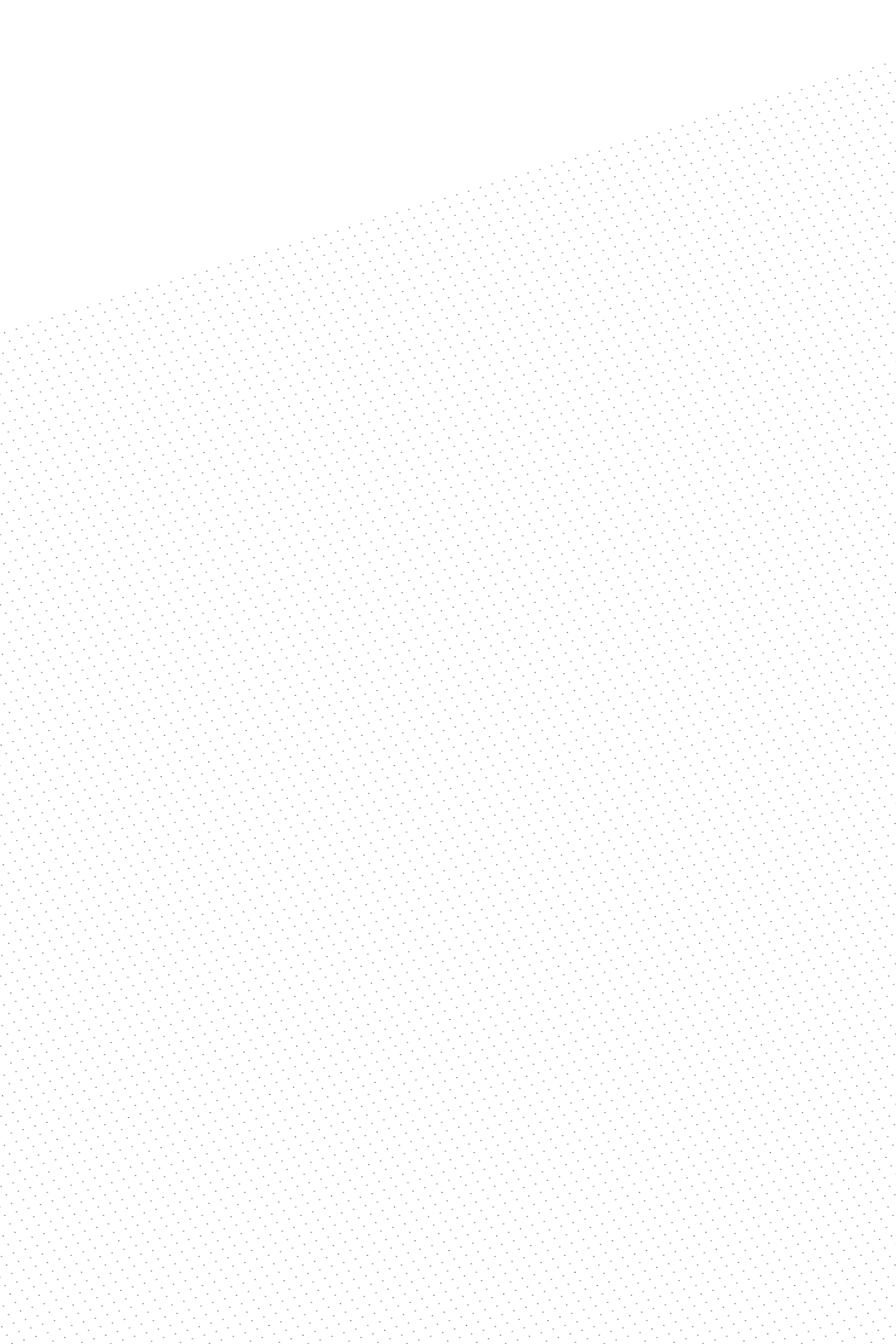
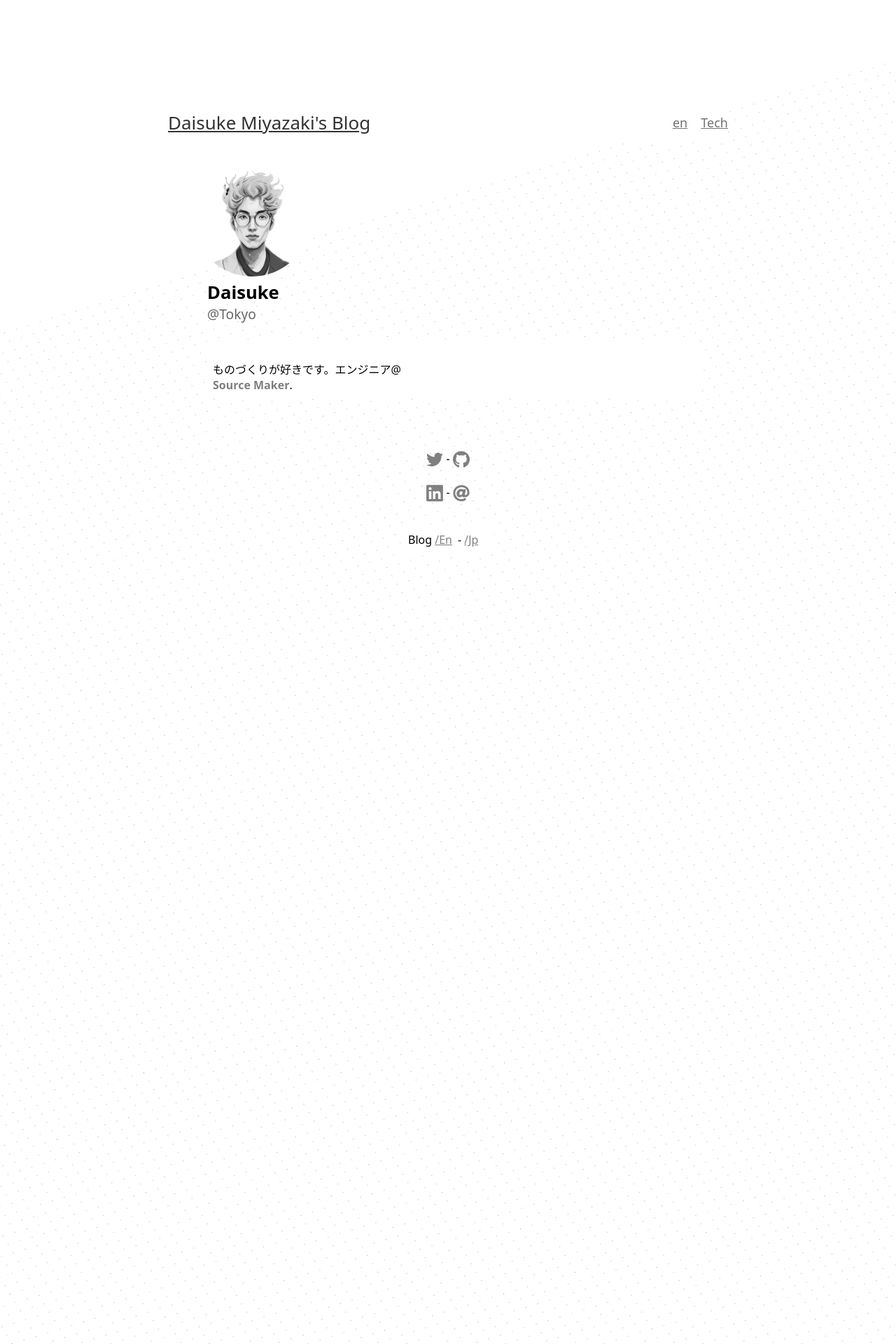
Before and after one commit to DaisukeMiyazaki/DaisukeMiyazaki.github.io, a Jekyll site: the page built from index.md, in a window 1280 px wide. Shown: the top 1920 px of the page at 70% size. Built offline with Jekyll 4.4.1, drawn with Linux system fonts in a browser that asks for light colours; some of the changed text lies outside the part shown.

Commit message:
feat: merge index and posts

```diff
--- a/_data/mixin.yml
+++ b/_data/mixin.yml
@@ -5,8 +5,10 @@
 # permalink: /blog/:year/:month/:day/:title
 permalink: pretty
 email: daisuke.miyazaki012@gmail.com
+jp:
+  description: ふと言葉のつぶてを綴り、投稿します。日本語と英語の両方で投稿します。しばし、技術的なネタを織り込んでいます。
+  intro: ものづくりが好きです。エンジニア@
+
 en:
-  description: ふと言葉のつぶてを綴り、投稿します。日本語と英語の両方で投稿します。しばし、技術的なネタを織り込んでいます。
-
-jp:
   description: I write posts at times, both in English and Japanese. Often topics are related to technologies.
+  intro: I like to build stuff. Engineer @
--- a/_includes/head.html
+++ b/_includes/head.html
@@ -20,6 +20,27 @@
     <link rel="shortcut icon" href="/assets/favicon.ico">
 
 
+
+    <!-- seo -->
+    <meta name="author" content="Daisuke Miyazaki" />
+    <meta
+        name="description"
+        content="Daisuke is an engineer based in Tokyo. This is his personal website."
+    />
+
+    <!-- open graph -->
+    <meta property="og:title" content="Daisuke (Daisuke Miyazaki)" />
+    <meta property="og:type" content="website" />
+    <meta property="og:image" content="https://mdaisuke.net/pics/avatar.jpg" />
+    <meta
+        property="og:description"
+        content="Daisuke is an engineer based in Tokyo. This is his personal website."
+    />
+    <meta property="og:url" content="https://mdaisuke.net" />
+    <meta property="og:locale" content="en_US" />
+    <meta property="og:site_name" content="Daisuke Miyazaki" />
+
+
     {% assign posts=site.posts | where:"lang-ref", page.lang-ref | sort: 'lang' %}
     {% if posts.size == 0 %}
     {% assign posts=site.pages | where:"lang-ref", page.lang-ref | sort: 'lang' %}
--- a/_layouts/index.html
+++ b/_layouts/index.html
@@ -1,42 +1,135 @@
----
-layout: default
----
+<!DOCTYPE html>
+<meta charset="utf-8" />
+<html lang="{{ page.lang }}">
+  {% include head.html %}
+
+  <body>
+    {% include header.html %}
+    <div class="page-content">
+      <div class="scroll-container">
+        <div class="section profile-section">
+          <div id="background"></div>
+
+          <section id="card">
+            <article>
+              <img
+                id="profile"
+                src="/assets/images/me_face.jpg"
+                alt="A picture of me."
+              />
+            </article>
+            <aside>
+              <h1>Daisuke</h1>
+              <h4>@Tokyo</h4>
+              <p>
+                {{ site.data.mixin.jp.intro }}
+                <a target="blank" href="https://www.source-maker.co.jp/"
+                  >Source Maker</a
+                >.
+              </p>
+            </aside>
+          </section>
+          <footer>
+            <nav>
+              <br />
+              <a
+                class="social-icons-links"
+                href="https://twitter.com/aubozumom"
+                target="_blank"
+                ><img
+                  class="social-icon"
+                  src="/assets/images/twitter.svg"
+                  alt="Twitter"
+                  title="Twitter"
+              /></a>
+              -
+              <a
+                class="social-icons-links"
+                href="https://github.com/DaisukeMiyazaki"
+                target="_blank"
+                ><img
+                  class="social-icon"
+                  src="/assets/images/github.svg"
+                  alt="GitHub"
+                  title="GitHub"
+              /></a>
+              <br />
+              <a
+                class="social-icons-links"
+                href="https://www.linkedin.com/in/daisuke-miyazaki/"
+                target="_blank"
+              >
+                <img
+                  class="social-icon"
+                  src="/assets/images/linkedlin.svg"
+                  alt="LinkedIn"
+                  title="LinkedIn"
+              /></a>
+              -
+              <a
+                class="social-icons-links"
+                href="mailto:contact@mdaisuke.net"
+                target="_blank"
+                ><img
+                  src="/assets/images/email.svg"
+                  alt="Email"
+                  title="Email"
+                  class="social-icon"
+              /></a>
+            </nav>
+            <nav>
+              <div class="linksmess">
+                Blog <a href="/en/">/En</a>- <a href="/jp/">/Jp</a>
+              </div>
+            </nav>
+          </footer>
+        </div>
 
         <div class="posts">
           {% assign posts = site.posts | where:"lang", page.lang %}
           {% for post in posts %}
+          <div class="section">
+            <div class="post">
+              <span class="post-date at-index"
+              >{{ post.date | date_to_string }}</span
+              >
+              <span class="post-genre"> #{{ post.genre }} </span>
+              <h2 class="post-title">
+                <a href="{{ post.url }}" class="post-title"> {{ post.title }} </a>
+              </h2>
+              {{ post.excerpt }}
+            </div>
+          </div>
+          {% endfor %}
+        </div>
+
+        <div class="works">
+          {% for work in site.data.works %}
+          <div class="section">
             <div class="post at-index">
-    <span class="post-date at-index">{{ post.date | date_to_string }}</span>
-    <span class="post-genre">
-      #{{ post.genre }}
-    </span>
-    <h2 class="post-title">
-      <a href="{{ post.url }}" class="post-title">
-        {{ post.title }}
+              <span class="post-date at-index"
+                >{{ work.jp.start_at }} ~ {{ work.jp.end_at }}</span
+              >
+              <span class="post-genre"> # work </span>
+              <h2 class="work-title">
+                <a
+                  href="{{ work.jp.site_link }}"
+                  class="work-title"
+                  target="_blank"
+                >
+                  {{ work.jp.title }}
                 </a>
               </h2>
-    {{ post.excerpt }}
+              {{ work.jp.short }}
+            </div>
           </div>
           {% endfor %}
         </div>
 
 
-<div class="works">
-
-  {% for work in site.data.works %}
-  <div class="post at-index">
-    <span class="post-date at-index">{{ work.jp.start_at }} ~ {{ work.en.end_at }}</span>
-    <span class="post-genre">
-      # work
-    </span>
-    <h2 class="work-title">
-      <a href="{{ work.jp.site_link }}" class="work-title" target="_blank">
-        {{ work.jp.title }}
-      </a>
-    </h2>
-    {{ work.jp.short }}
       </div>
-  {% endfor %}
     </div>
 
-</div>
+    {% include footer.html %}
+  </body>
+</html>
--- a/_sass/_layout.scss
+++ b/_sass/_layout.scss
@@ -7,7 +7,7 @@
 }
 
 
-html#new_top {
+html {
   display: flex;
   min-height: 100vh;
 
@@ -48,11 +48,12 @@
     width: 300vh;
     height: 300vh;
     z-index: -1;
-    background: radial-gradient(circle at center, #000 0.9px, transparent 1px) center left, #fff;
+    background: radial-gradient(circle at center, #999 0.6px, transparent 1px) center left, #fff;
     background-size: 20px 20px;
     transform: rotate3d(1, 0, 0, 45deg) rotate3d(0, 0, 1, 60deg) rotate3d(0, 1, 0, -10deg);
     animation: background 10s ease-in-out 1s infinite alternate;
   }
+
 
   @media (orientation: portrait) {
     div#background {
@@ -180,6 +181,7 @@
     width: 1.5rem;
     vertical-align: middle;
   }
+
 
   footer nav:last-child p {
     line-height: 2;
@@ -622,3 +624,45 @@
     margin: 0 0 15px;
   }
 }
+
+
+.scroll-container {
+  height: 90vh;
+  overflow-y: scroll;
+  scroll-snap-type: y mandatory;
+}
+
+.section {
+  height: 30vh;
+  scroll-snap-align: start;
+  scroll-snap-stop: always;
+
+}
+
+.profile-section {
+  // profile section
+  height: 100vh;
+}
+
+.section {
+  object-fit: cover;
+  object-position: center;
+  width: 100%;
+}
+
+body {
+  margin: 0;
+}
+
+#profile {
+  width: 10em;
+  border-radius: 50%;
+  border: 2px #fff;
+  position: relative;
+}
+
+
+.social-icon {
+  height: 50px;
+  width: 50px;
+}
--- a/index.html
+++ /dev/null
@@ -1,106 +0,0 @@
-<!DOCTYPE html>
-<html lang="en" id="new_top">
-
-<head>
-  <meta charset="utf-8">
-  <meta http-equiv="X-UA-Compatible" content="IE=edge">
-  <meta content="width=device-width, initial-scale=1" name="viewport" />
-  <link rel="canonical" href="{{ page.url | replace:'index.html','' | prepend: site.baseurl | prepend: site.url }}">
-
-  <link rel="alternate" type="application/atom+xml" title="{{ site.title }}" href="/feed.xml">
-
-  <!--stylesheet -->
-  <link rel="stylesheet" href="assets/css/main.css" />
-  <link rel="shortcut icon" href="/assets/favicon.ico">
-
-  <title>Daisuke Miyazaki</title>
-
-  <!-- seo -->
-  <meta name="author" content="Daisuke Miyazaki">
-  <meta name="description" content="Daisuke is an engineer based in Tokyo. This is his personal website.">
-
-  <!-- open graph -->
-  <meta property="og:title" content="Daisuke (Daisuke Miyazaki)">
-  <meta property="og:type" content="website">
-  <meta property="og:image" content="https://mdaisuke.net/pics/avatar.jpg">
-  <meta property="og:description" content="Daisuke is an engineer based in Tokyo. This is his personal website.">
-  <meta property="og:url" content="https://mdaisuke.net">
-  <meta property="og:locale" content="en_US">
-  <meta property="og:site_name" content="Daisuke Miyazaki">
-
-  <!-- display -->
-  <meta charset="utf-8">
-  <meta name="viewport" content="width=device-width, initial-scale=1.0">
-
-  <!-- icon -->
-
-</head>
-<!-- Global site tag (gtag.js) - Google Analytics -->
-<!-- Google tag (gtag.js) -->
-<script async src="https://www.googletagmanager.com/gtag/js?id=G-LRV9J804ME"></script>
-<script>
-  window.dataLayer = window.dataLayer || [];
-  function gtag() { dataLayer.push(arguments); }
-  gtag('js', new Date());
-
-  gtag('config', 'G-LRV9J804ME');
-</script>
-
-
-
-<body>
-  <script>
-    //   (async function () {
-    //     if (fetch) {
-    //       const ref = (document.referrer) ? document.referrer.replace(/\//g, '%2F') : 'noref';
-    //       await fetch('https:///api/report/' + ref);
-    //     }
-    //   })();
-  </script>
-  <!-- <noscript><img src="https:///api/report/pixel.gif" alt=""></noscript> -->
-
-  <div id="background"></div>
-
-  <section id="card">
-    <article>
-      <img id="profile" src="assets/images/me_face.jpg" alt="A picture of me.">
-    </article>
-    <aside>
-      <h1>Daisuke</h1>
-      <h4>@Tokyo</h4>
-      <p>I like to build stuff.
-        Engineer at <a target="blank" href="https://www.source-maker.co.jp/">Source Maker</a>.
-      </p>
-    </aside>
-  </section>
-  <footer>
-    <nav>
-      <p>
-        <br>
-        <a class="social-icons-links" href="https://twitter.com/aubozumom" target="_blank"><img
-            src="assets/images/twitter.svg" alt="Twitter" title="Twitter"></a>
-        -
-        <a class="social-icons-links" href="https://github.com/DaisukeMiyazaki" target="_blank"><img
-            src="assets/images/github.svg" alt="GitHub" title="GitHub"></a>
-        <br>
-        <a class="social-icons-links" href="https://www.linkedin.com/in/daisuke-miyazaki/" target="_blank"><img
-            src="assets/images/linkedlin.svg" alt="LinkedIn" title="LinkedIn"></a>
-        -
-        <a class="social-icons-links" href="mailto:contact@mdaisuke.net" target="_blank"><img
-            src="assets/images/email.svg" alt="Email" title="Email"></a>
-      </p>
-    </nav>
-    <nav>
-      <!-- <span>More stuff:</span> -->
-      <p>
-      <div class="linksmess">
-        Blog <a href="/en/">/En</a>- <a href="/jp/">/Jp</a>
-      </div>
-      </p>
-      <span id="ref">Inspired by <a href="https://gaby.dev/" target="_blank">Gaby Saillard</a></span>
-    </nav>
-  </footer>
-</body>
-
-
-</html>
```
Also changed, not shown: index.md (renamed from jp/index.md). Lines whose indentation alone changed are shown as unchanged.
